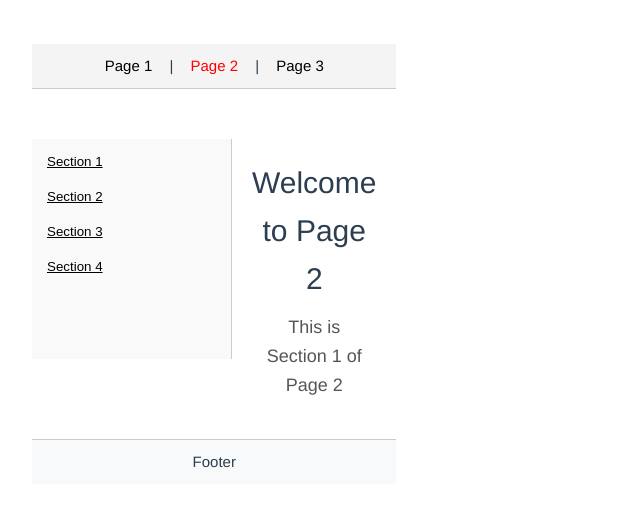
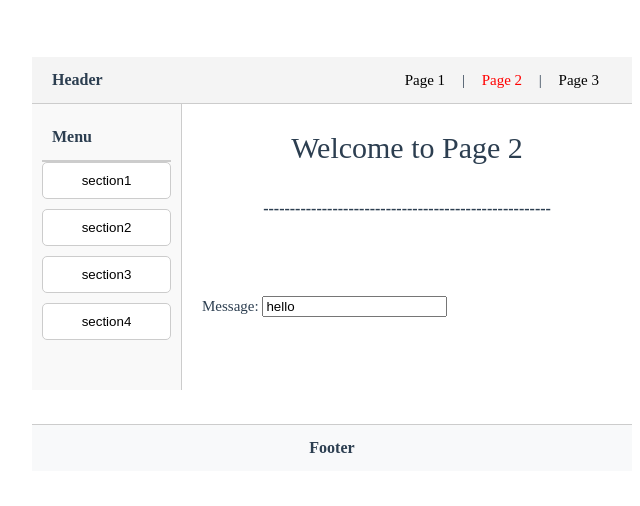
Before and after one commit to DeangDane/IP-Course, a Vue app: page /page2 in a window 1280 px wide. Before the commit this address led to /page2/section1. Shown: the part 136-642 px from the top of the page, without its empty margins (32-672 px from the left). Built offline with nearby package versions, Linux system fonts and the light colour scheme.

Commit message:
Exercise 3

```diff
--- a/src/App.vue
+++ b/src/App.vue
@@ -13,6 +13,6 @@ export default {
 <style>
  body{
   margin: 0;
-  font-family: 'Franklin Gothic Medium', 'Arial Narrow', Arial, sans-serif;
- }
+  font-family: 'Times New Roman', Times, serif;
+}
 </style>
--- a/src/components/Header.vue
+++ b/src/components/Header.vue
@@ -1,6 +1,6 @@
 <template>
   <header>
-    <!-- <p>Header</p> -->
+    <p>Header</p>
     <nav>
       <router-link to="/page1">Page 1</router-link> |
       <router-link to="/page2">Page 2</router-link> |
@@ -17,20 +17,27 @@ export default {
 
 <style>
 header {
+  display: flex; /* Use flexbox for alignment */
+  justify-content: space-between; /* Space between header and nav */
+  align-items: center; /* Center items vertically */
   background: #f4f4f4;
-  padding: 10px;
-  text-align: center;
+  padding: 10px 20px; /* Add some padding */
   border-bottom: 1px solid #ccc;
 }
+
+p {
+  margin: 0; /* Remove default margin */
+  font-size: 16px;
+  font-weight: bold;
+}
+
 nav a {
   margin: 0 10px;
   text-decoration: none;
   color: black;
 }
+
 nav a.router-link-active {
   color: red;
 }
-/* p{
-  margin-right: 500px;
-} */
 </style>
--- a/src/components/Menu.vue
+++ b/src/components/Menu.vue
@@ -1,17 +1,15 @@
 <template>
   <aside>
+    <h3>Menu</h3>
+
     <ul>
-      <li>
-        <button @click="navigateTo('section1')">Section 1</button>
-      </li>
-      <li>
-        <button @click="navigateTo('section2')">Section 2</button>
-      </li>
-      <li>
-        <button @click="navigateTo('section3')">Section 3</button>
-      </li>
-      <li>
-        <button @click="navigateTo('section4')">Section 4</button>
+      <li v-for="section in sections" :key="section">
+        <button
+          :class="{ active: currentSection === section }"
+          @click="navigateTo(section)"
+        >
+          {{ section }}
+        </button>
       </li>
     </ul>
   </aside>
@@ -20,6 +18,16 @@
 <script>
 export default {
   name: "Menu",
+  data() {
+    return {
+      sections: ["section1", "section2", "section3", "section4"],
+    };
+  },
+  computed: {
+    currentSection() {
+      return this.$route.params.section; // Get the current section from the route
+    },
+  },
   methods: {
     navigateTo(section) {
       const currentPage = this.$route.path.split("/")[1]; // Get the current page from the route
@@ -30,13 +38,19 @@ export default {
 </script>
 
 <style>
-/* Sidebar styles */
 aside {
-  width: 200px;
   background: #f9f9f9;
   padding: 10px;
   border-right: 1px solid #ccc;
   box-sizing: border-box;
+}
+
+h3 {
+  margin: 0;
+  font-size: 16px;
+  font-weight: bold;
+  padding: 10px;
+  border-bottom: 2px solid #ccc;
 }
 
 ul {
@@ -50,22 +64,31 @@ li {
 }
 
 button {
-  background: none;
-  border: none;
+  background: #ffffff;
+  border: 1px solid #ccc;
+  border-radius: 5px;
   color: black;
-  text-align: left;
+  text-align: center;
   cursor: pointer;
-  padding: 5px;
+  padding: 10px;
   width: 100%;
-  text-decoration: underline;
+  text-decoration: none;
+  transition: background 0.3s, border-color 0.3s;
+}
+
+button.active {
+  color: blue;
+  font-weight: bold;
+  background: #e0f7fa;
+  border-color: #007bff;
 }
 
 button:hover {
-  color: blue;
+  background: #f0f0f0;
+  border-color: #007bff;
 }
 
 button:focus {
-  color: blue;
-  font-weight: bold;
+  outline: none;
 }
 </style>
--- a/src/components/Page1.vue
+++ b/src/components/Page1.vue
@@ -1,18 +1,46 @@
 <template>
   <div>
-    <h1>Welcome to Page 1</h1>
-    <router-view />
+    <h1>Welcome to Page 1</h1><br>
+    <p>------------------------------------------------------</p><br>
+    <router-view /><br>
+    <p v-if="messageFromPage">Message from Page 1: {{ messageFromPage }}</p> <br>
+    <label>
+      Message:
+      <input v-model="message" @input="updateMessage" />
+    </label>
   </div>
 </template>
 
 <script>
 export default {
   name: "Page1",
-  created() {
-    if (!this.$route.params.section) {
-      // Default to Section 1 if no section is specified
-      this.$router.push("/page1/section1");
-    }
+  data() {
+    return {
+      message: "hello",
+    };
+  },
+  computed: {
+    messageFromPage() {
+      return this.$route.query.messageFromPage;
+    },
+  },
+  methods: {
+    updateMessage() {
+      // Update the query parameter with the latest message
+      this.$router.push({
+        path: this.$route.path,
+        query: { messageFromPage: this.message },
+      });
+    },
   },
 };
 </script>
+<style>
+body{
+  align-content: center;
+  align-items: center;
+}
+
+p{
+  text-align: center;
+}</style>
--- a/src/components/Page2.vue
+++ b/src/components/Page2.vue
@@ -1,18 +1,43 @@
 <template>
   <div>
-    <h1>Welcome to Page 2</h1>
-    <router-view />
+    <h1>Welcome to Page 2</h1><br>
+    <p>------------------------------------------------------</p><br>
+    <router-view /><br>
+    <p v-if="messageFromPage">Message from Page 2: {{ messageFromPage }}</p> <br>
+    <label>
+      Message:
+      <input v-model="message" @input="updateMessage" />
+    </label>
   </div>
 </template>
 
 <script>
 export default {
   name: "Page2",
-  created() {
-    if (!this.$route.params.section) {
-      // Default to Section 1 if no section is specified
-      this.$router.push("/page2/section1");
-    }
+  data() {
+    return {
+      message: "hello",
+    };
+  },
+  computed: {
+    messageFromPage() {
+      return this.$route.query.messageFromPage;
+    },
+  },
+  methods: {
+    updateMessage() {
+      // Update the query parameter with the latest message
+      this.$router.push({
+        path: this.$route.path,
+        query: { messageFromPage: this.message },
+      });
+    },
   },
 };
 </script>
+<style>
+body{
+  align-content: center;
+  align-items: center;
+}
+</style>
--- a/src/components/Page3.vue
+++ b/src/components/Page3.vue
@@ -1,18 +1,43 @@
 <template>
   <div>
-    <h1>Welcome to Page 3</h1>
-    <router-view />
+    <h1>Welcome to Page 3</h1><br>
+    <p>-------------------------------------------------------</p><br>
+    <router-view /><br>
+    <p v-if="messageFromPage">Message from Page 3: {{ messageFromPage }}</p> <br>
+    <label>
+      Message:
+      <input v-model="message" @input="updateMessage" />
+    </label>
   </div>
 </template>
 
 <script>
 export default {
   name: "Page3",
-  created() {
-    if (!this.$route.params.section) {
-      // Default to Section 1 if no section is specified
-      this.$router.push("/page3/section1");
-    }
+  data() {
+    return {
+      message: "hello",
+    };
+  },
+  computed: {
+    messageFromPage() {
+      return this.$route.query.messageFromPage;
+    },
+  },
+  methods: {
+    updateMessage() {
+      // Update the query parameter with the latest message
+      this.$router.push({
+        path: this.$route.path,
+        query: { messageFromPage: this.message },
+      });
+    },
   },
 };
 </script>
+<style>
+body{
+  align-content: center;
+  align-items: center;
+}
+</style>
--- a/src/components/Section.vue
+++ b/src/components/Section.vue
@@ -1,20 +1,21 @@
 <template>
-    <div>
-      <h2>This is {{ sectionTitle }}</h2>
+
+  <div v-if="sectionTitle">
+    <h2>{{ sectionTitle }}</h2>
+    <p v-if="message">Message: {{ message }}</p>
   </div>
 </template>
 
 <script>
 export default {
   name: "Section",
-    props: ["sectionTitle"],
+  props: ["sectionTitle", "message"],
 };
 </script>
 
 <style>
 h2 {
   font-size: 18px;
-    padding: 10px;
   text-align: center;
   color: #555;
 }
--- a/src/views/Layout.vue
+++ b/src/views/Layout.vue
@@ -30,15 +30,14 @@
   /* General layout */
   .content {
     display: flex;
-    padding-top: 50px;
+    width: 600px;
+    /* padding-top: 50px; */
   }
 
   /* Sidebar (Menu) */
   aside {
-    width: 200px;
-    height: 220px;
-    background: #f9f9f9;
-    padding: 10px;
+    width: 150px;
+    height: 286px;
     border-right: 1px solid #ccc;
   }
 
@@ -46,11 +45,10 @@
   main {
     flex: 1;
     padding: 20px;
-    min-height: calc(50vh - 100px); /* Full height minus header and footer */
+    min-height: calc(50vh - 80px); /* Full height minus header and footer */
     overflow-y: auto;
   }
 
-  /* Utility styles for text alignment */
   h1,
   h2 {
     text-align: center;
```
Also changed, not shown: src/router/index.js (+12 -12 lines). Lines whose indentation alone changed are shown as unchanged.
